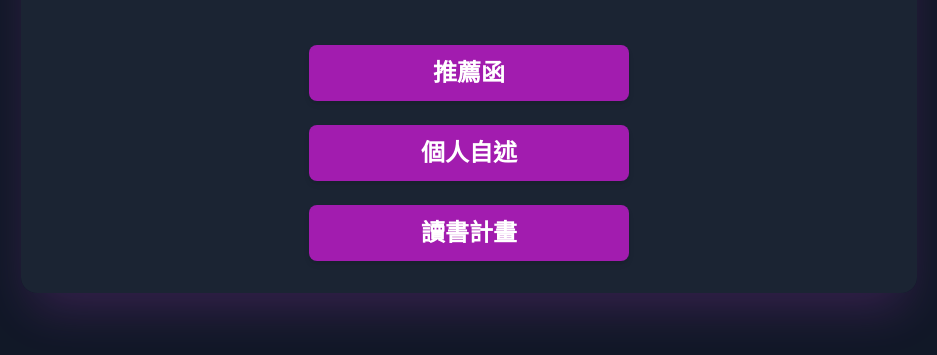
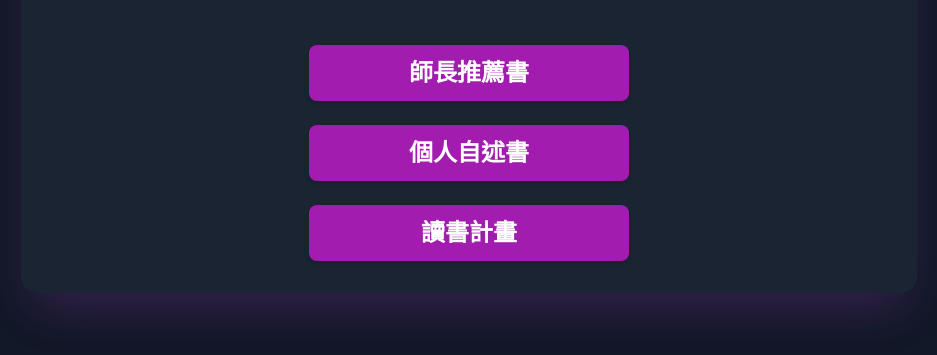
Before and after one commit to wangkejing2007/School-Recommened, a plain HTML site: page index.html in a window 1280 px wide. Shown: the part 345-700 px from the top of the page, without its empty margins (171-1108 px from the left). Drawn offline with nearby package versions, Linux system fonts and the light colour scheme.

Commit message:
Update index.html

```diff
--- a/index.html
+++ b/index.html
@@ -3,7 +3,7 @@
 <head>
     <meta charset="UTF-8">
     <meta name="viewport" content="width=device-width, initial-scale=1.0">
-    <title>王可靜的學校推薦備審文件</title>
+    <title>王可靜學校推薦備審文件</title>
     <!-- 引入 Tailwind CSS -->
     <script src="https://cdn.tailwindcss.com"></script>
     <!-- 引入 Google Fonts 的字體 -->
@@ -44,7 +44,7 @@
             <a href="https://wangkejing2007.github.io/Recommended-Content/" target="_blank" rel="noopener noreferrer"
                class="inline-block w-full max-w-xs transition-transform duration-300 ease-in-out hover:scale-105 hover:shadow-lg hover:shadow-fuchsia-500/30">
                 <span class="block text-2xl font-bold text-white bg-fuchsia-700 px-4 py-3 rounded-lg shadow-md">
-                    推薦函
+                    師長推薦書
                 </span>
             </a>
 
@@ -52,7 +52,7 @@
             <a href="https://wangkejing2007.github.io/Personal-statement/" target="_blank" rel="noopener noreferrer"
                class="inline-block w-full max-w-xs transition-transform duration-300 ease-in-out hover:scale-105 hover:shadow-lg hover:shadow-fuchsia-500/30">
                <span class="block text-2xl font-bold text-white bg-fuchsia-700 px-4 py-3 rounded-lg shadow-md">
-                    個人自述
+                    個人自述書
                </span>
             </a>
 
```
